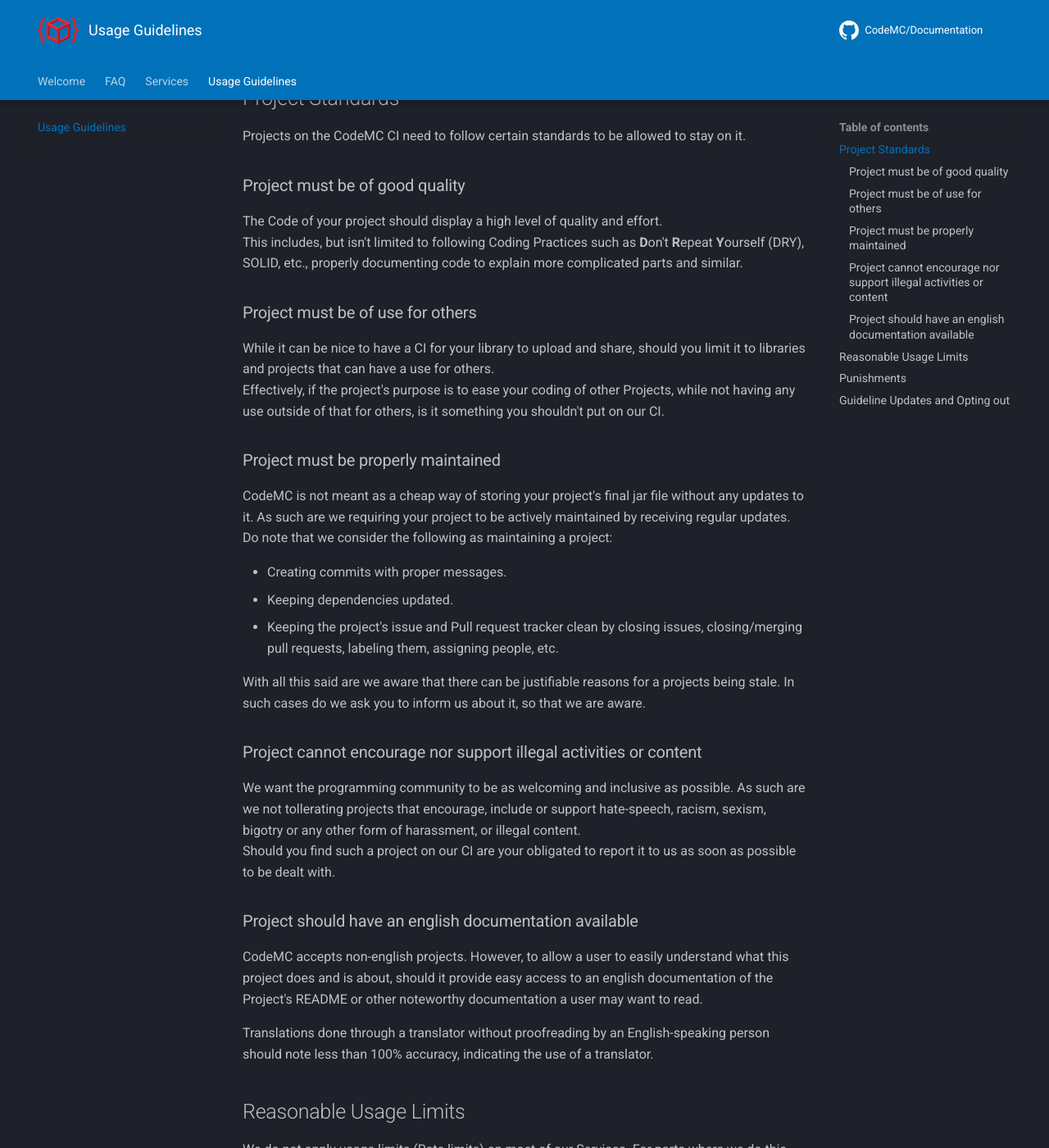
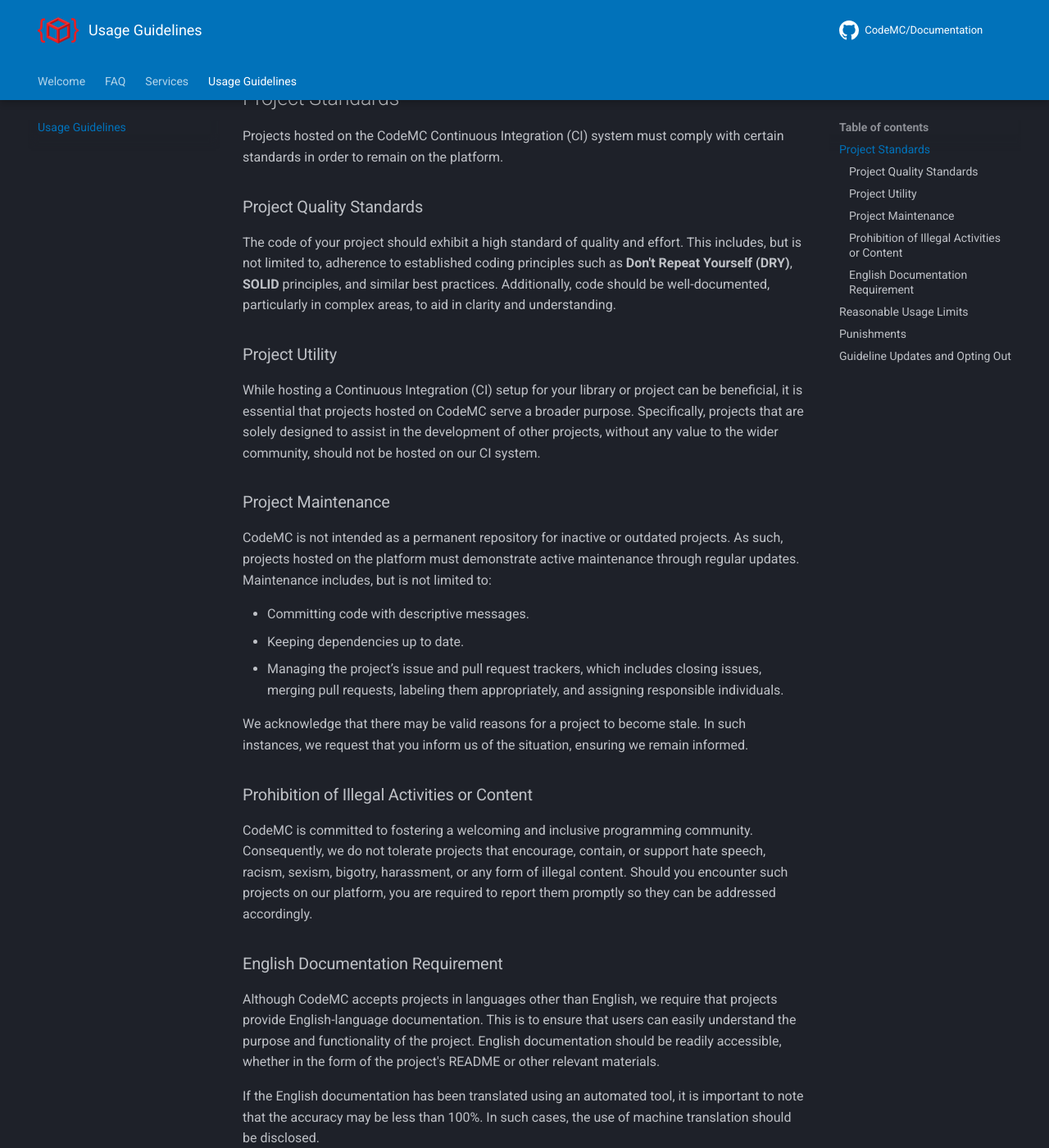
Before and after one commit to CodeMC/Documentation, an MkDocs documentation site: the page built from docs/usage-guidelines.md, in a window 1280 px wide and 1400 px high, scrolled down 268 px. Shown: the whole window at 82% size. Built offline with MkDocs 1.6.1 and Material for MkDocs 9.7.7, drawn with Linux system fonts in a browser that asks for light colours; comment, search, counter and statistics services are not loaded; some of the changed text lies outside the part shown.

Commit message:
Apply more formal tone to usage-guidelines.md

```diff
--- a/docs/usage-guidelines.md
+++ b/docs/usage-guidelines.md
@@ -1,63 +1,59 @@
 # CodeMC Usage Guidelines
 
-By joining CodeMC are you agreeing to the below written Usage Guidelines ("Guidelines"). Not following them will result in punishments, as described within the [Punishments](#punishments) section of this page.
+By utilizing CodeMC's services, you agree to adhere to the following Usage Guidelines ("Guidelines"). Non-compliance with these guidelines may result in penalties, as outlined in the [Punishments](#punishments) section of this document.
 
 ## Project Standards
 
-Projects on the CodeMC CI need to follow certain standards to be allowed to stay on it.
+Projects hosted on the CodeMC Continuous Integration (CI) system must comply with certain standards in order to remain on the platform.
 
-### Project must be of good quality
+### Project Quality Standards
 
-The Code of your project should display a high level of quality and effort.
-This includes, but isn't limited to following Coding Practices such as **D**on't **R**epeat **Y**ourself (DRY), SOLID, etc., properly documenting code to explain more complicated parts and similar.
+The code of your project should exhibit a high standard of quality and effort. This includes, but is not limited to, adherence to established coding principles such as **Don't Repeat Yourself (DRY)**, **SOLID** principles, and similar best practices. Additionally, code should be well-documented, particularly in complex areas, to aid in clarity and understanding.
 
-### Project must be of use for others
+### Project Utility
 
-While it can be nice to have a CI for your library to upload and share, should you limit it to libraries and projects that can have a use for others.
-Effectively, if the project's purpose is to ease your coding of other Projects, while not having any use outside of that for others, is it something you shouldn't put on our CI.
+While hosting a Continuous Integration (CI) setup for your library or project can be beneficial, it is essential that projects hosted on CodeMC serve a broader purpose. Specifically, projects that are solely designed to assist in the development of other projects, without any value to the wider community, should not be hosted on our CI system.
 
-### Project must be properly maintained
+### Project Maintenance
 
-CodeMC is not meant as a cheap way of storing your project's final jar file without any updates to it. As such are we requiring your project to be actively maintained by receiving regular updates.
-Do note that we consider the following as maintaining a project:
+CodeMC is not intended as a permanent repository for inactive or outdated projects. As such, projects hosted on the platform must demonstrate active maintenance through regular updates. Maintenance includes, but is not limited to:
 
-- Creating commits with proper messages.
-- Keeping dependencies updated.
-- Keeping the project's issue and Pull request tracker clean by closing issues, closing/merging pull requests, labeling them, assigning people, etc.
+- Committing code with descriptive messages.
+- Keeping dependencies up to date.
+- Managing the project’s issue and pull request trackers, which includes closing issues, merging pull requests, labeling them appropriately, and assigning responsible individuals.
 
-With all this said are we aware that there can be justifiable reasons for a projects being stale. In such cases do we ask you to inform us about it, so that we are aware.
+We acknowledge that there may be valid reasons for a project to become stale. In such instances, we request that you inform us of the situation, ensuring we remain informed.
 
-### Project cannot encourage nor support illegal activities or content
+### Prohibition of Illegal Activities or Content
 
-We want the programming community to be as welcoming and inclusive as possible. As such are we not tollerating projects that encourage, include or support hate-speech, racism, sexism, bigotry or any other form of harassment, or illegal content.
-Should you find such a project on our CI are your obligated to report it to us as soon as possible to be dealt with.
+CodeMC is committed to fostering a welcoming and inclusive programming community. Consequently, we do not tolerate projects that encourage, contain, or support hate speech, racism, sexism, bigotry, harassment, or any form of illegal content. Should you encounter such projects on our platform, you are required to report them promptly so they can be addressed accordingly.
 
-### Project should have an english documentation available
+### English Documentation Requirement
 
-CodeMC accepts non-english projects. However, to allow a user to easily understand what this project does and is about, should it provide easy access to an english documentation of the Project's README or other noteworthy documentation a user may want to read.
+Although CodeMC accepts projects in languages other than English, we require that projects provide English-language documentation. This is to ensure that users can easily understand the purpose and functionality of the project. English documentation should be readily accessible, whether in the form of the project's README or other relevant materials.
 
-Translations done through a translator without proofreading by an English-speaking person should note less than 100% accuracy, indicating the use of a translator.
+If the English documentation has been translated using an automated tool, it is important to note that the accuracy may be less than 100%. In such cases, the use of machine translation should be disclosed.
 
 ## Reasonable Usage Limits
 
-We do not apply usage limits (Rate limits) on most of our Services. For parts where we do this are we giving relatively generous limits.
-In order to keep this state and not force harsher limits on anyone are we requesting you to not abuse these limits in any way. This means to keep frequency of builds and uploads to the Nexus to a reasonable limit.
+CodeMC does not impose usage limits (rate limits) on most of its services. Where limits do exist, they are set to reasonable thresholds. To ensure that these generous limits remain in place and to avoid more restrictive measures, we request that users refrain from abusing these limits. This includes maintaining reasonable frequency in build submissions and uploads to the Nexus repository.
 
 ## Punishments
 
-We reserve the right to punish you in the following ways, should you be confirmed to have broken these guidelines:
+CodeMC reserves the right to impose penalties if it is determined that these guidelines have been violated. The following actions may be taken at our discretion:
 
-- Restricting access to our Nexus and CI.
+- Restriction of access to our Nexus and CI services.
 - Removal of builds and Nexus uploads.
-- Removal of your Project(s).
-- Removal of your account(s).
-- Partial or complete blocking of access to our Services.
+- Removal of your project(s).
+- Termination of your account(s).
+- Partial or complete suspension of access to our services.
 
-CodeMC may issue one or multiple of the above punishments at any given time at our discretion. Any of these actions may happen in any order of any severity.
+These actions may be implemented individually or in combination, depending on the severity of the violation. The order and severity of penalties will be determined at CodeMC's discretion.
 
-## Guideline Updates and Opting out
+## Guideline Updates and Opting Out
 
-These guidelines may be updated at any given moment and we will inform about those on our [Discord Server](https://discord.gg/AGcFMu6) unless not possible for technical reasons.
-Should we update these Guidelines will we grant a 1 Week (7 Days) Period to Opt out of these Guidelines. You may Opt-out by no longer using our Services. By continuing to use our services after the aforementioned period are you agreeing to the updated Guidelines.
+These guidelines are subject to change at any time. In the event of an update, we will notify users via our [Discord Server](https://discord.gg/AGcFMu6), unless technical constraints prevent such notification.
 
-You may find the date of last update at the bottom.
+If these guidelines are updated, users will have a period of 7 days to opt out of the updated terms. To opt out, users must cease using our services. Continued use of our services after the 7-day period constitutes acceptance of the updated guidelines.
+
+The date of the last update can be found at the bottom of this document.
```
